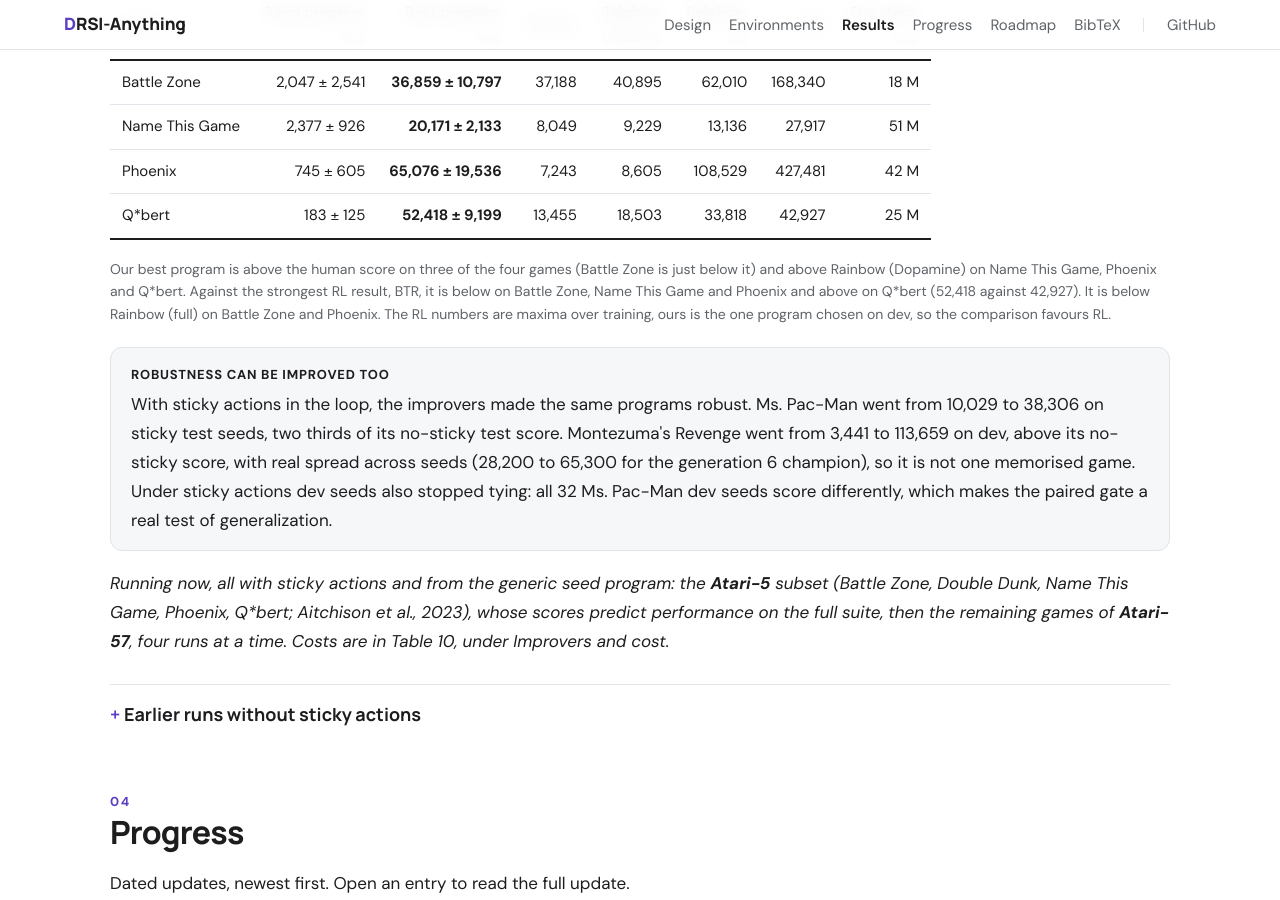
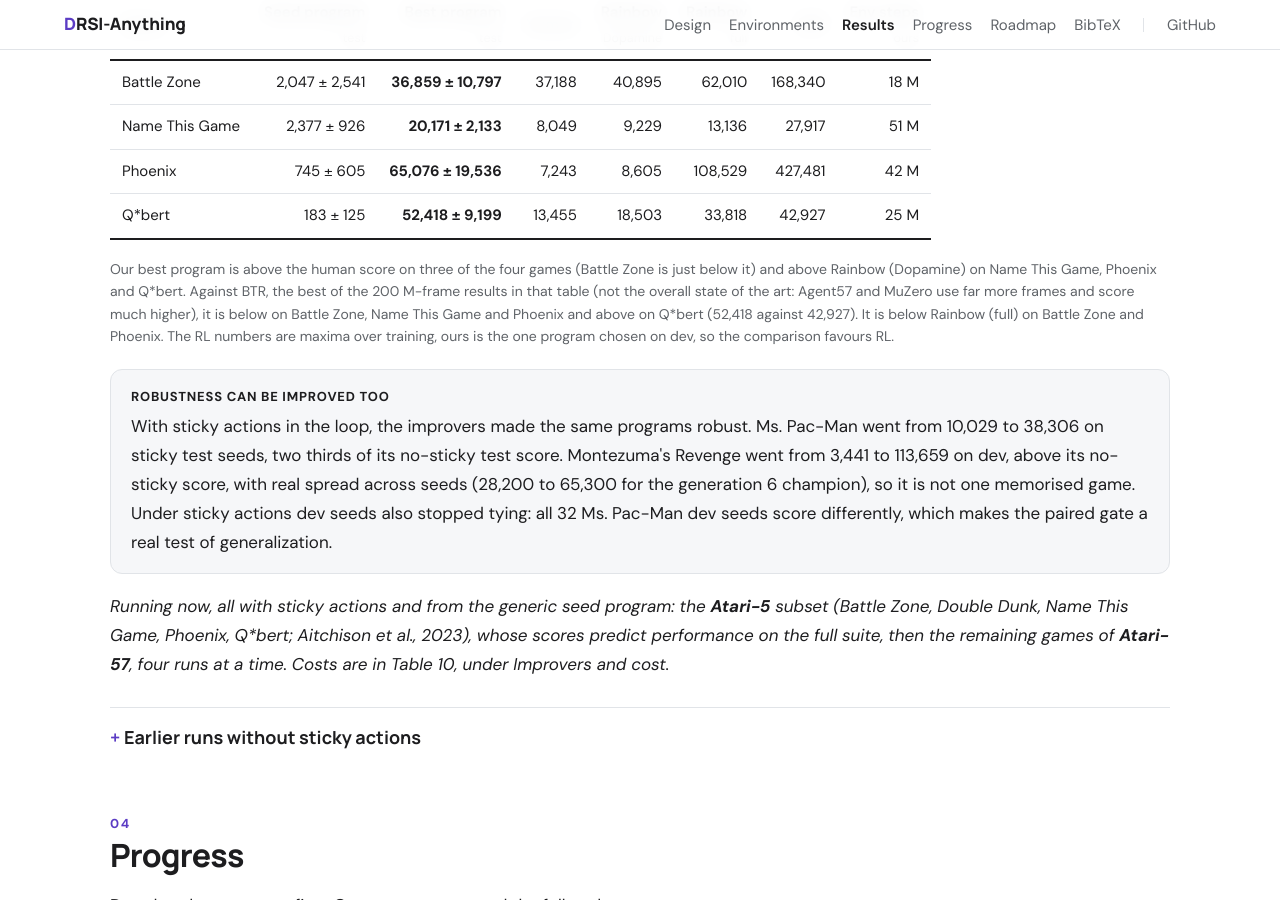
Before and after one commit to SMU-DIGA/drsi-anything-programme, a Jekyll site: the page built from index.html, in a window 1280 px wide and 900 px high, scrolled down 10010 px. Built offline with Jekyll 4.4.1, drawn with Linux system fonts in a browser that asks for light colours.

Commit message:
Atari-5 note: BTR is the best 200M-frame entry in that table, not the overall state of the art
Co-Authored-By: Claude Sonnet 5.5 <noreply@anthropic.com>
Claude-Session: https://claude.ai/code/session_012VRTwfcjG1weZYNEB2Huqo

```diff
--- a/index.html
+++ b/index.html
@@ -184,7 +184,7 @@ layout: default
         </tbody>
       </table>
       <p class="table-note">Our best program is above the human score on three of the four games (Battle Zone is just below it) and above Rainbow
-      (Dopamine) on Name This Game, Phoenix and Q*bert. Against the strongest RL result, BTR, it is below on Battle Zone, Name This Game and Phoenix and
+      (Dopamine) on Name This Game, Phoenix and Q*bert. Against BTR, the best of the 200 M-frame results in that table (not the overall state of the art: Agent57 and MuZero use far more frames and score much higher), it is below on Battle Zone, Name This Game and Phoenix and
       above on Q*bert (52,418 against 42,927). It is below Rainbow (full) on Battle Zone and Phoenix. The RL numbers are maxima over training, ours is the one program
       chosen on dev, so the comparison favours RL.</p>
     </figure>
```
